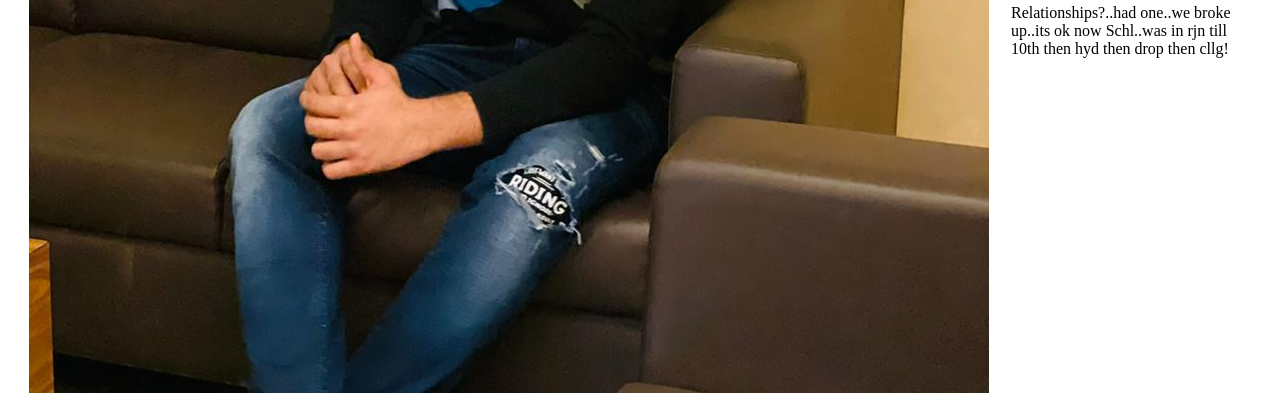
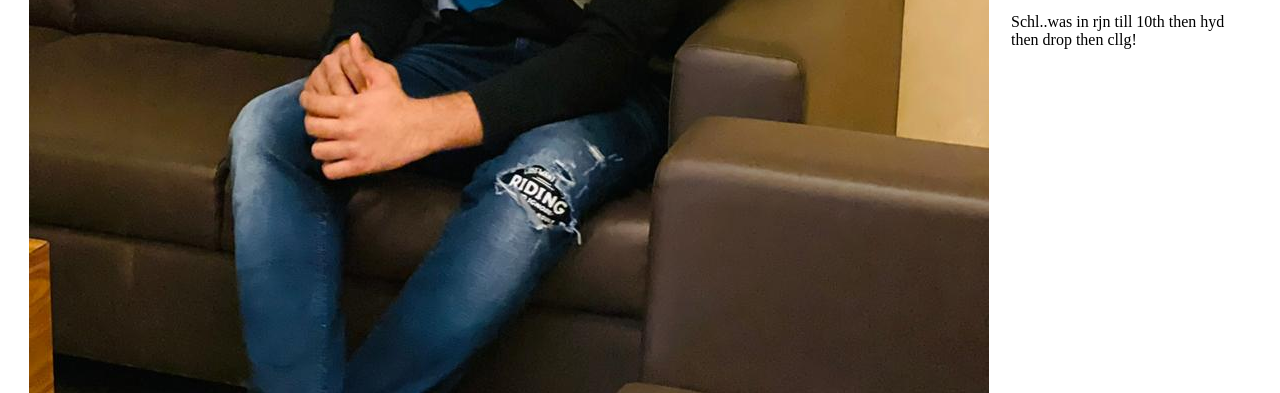
Before and after one commit to RahulGandhi26/aboutrahulgandhi, a plain HTML site: page index.html in a window 1280 px wide. Shown: the part 707-1100 px from the top of the page. Drawn offline with Linux system fonts and the light colour scheme.

Commit message:
Update index.html

```diff
--- a/index.html
+++ b/index.html
@@ -16,7 +16,7 @@
           <strong><em>Happy when busy!</em></strong>
         </p>
         <p>
-          Relationships?..had one..we broke up..its ok now
+
           Schl..was in rjn till 10th then hyd then drop then cllg!
         </p>
       </td>
```
